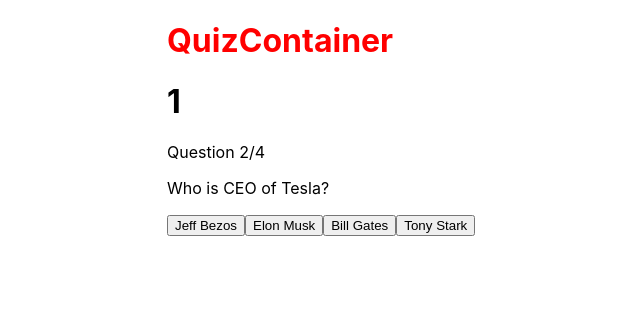
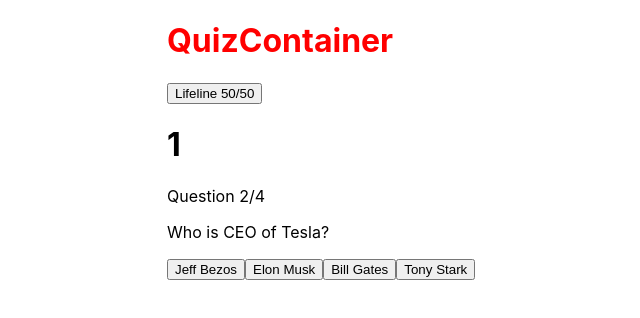
Before and after one commit to erikwaahlstrom/quizzy, a React (Create React App) app: page / in a window 1280 px wide. Both pictures are taken after a click on the button "Next". Shown: the top 318 px of the page, without its empty margins (223-863 px from the left). Built offline with nearby package versions, Linux system fonts and the light colour scheme.

Commit message:
added 50/50 lifeline

```diff
--- a/src/components/QuizContainer.js
+++ b/src/components/QuizContainer.js
@@ -68,6 +68,8 @@
   const [counter, setCounter] = useState(3);
   // Timer
   const [timeup, setTimeup] = useState(false);
+  // Lifelines
+  const [lifeline, setLifeLine] = useState(true);
 
   useEffect(() => {
     const interval = setInterval(() => {
@@ -106,9 +108,25 @@
     setCounter(3);
   };
 
+  const spliceWrongAnswers = (questionToSplice) => {
+    const optionsArray = questionToSplice.answerOptions.map((item) => {
+      return item;
+    });
+    const filteredOptions = optionsArray.filter(
+      (item) => item.isCorrect === false
+    );
+    questionToSplice.answerOptions.splice(filteredOptions, 2);
+    setLifeLine(false);
+  };
+
   return (
     <Wrapper>
       <HeaderOne>QuizContainer</HeaderOne>
+      {lifeline && !timeup ? (
+        <button onClick={() => spliceWrongAnswers(newArray[currentQuestion])}>
+          Lifeline 50/50
+        </button>
+      ) : null}
 
       {showScore ? (
         <>
```
